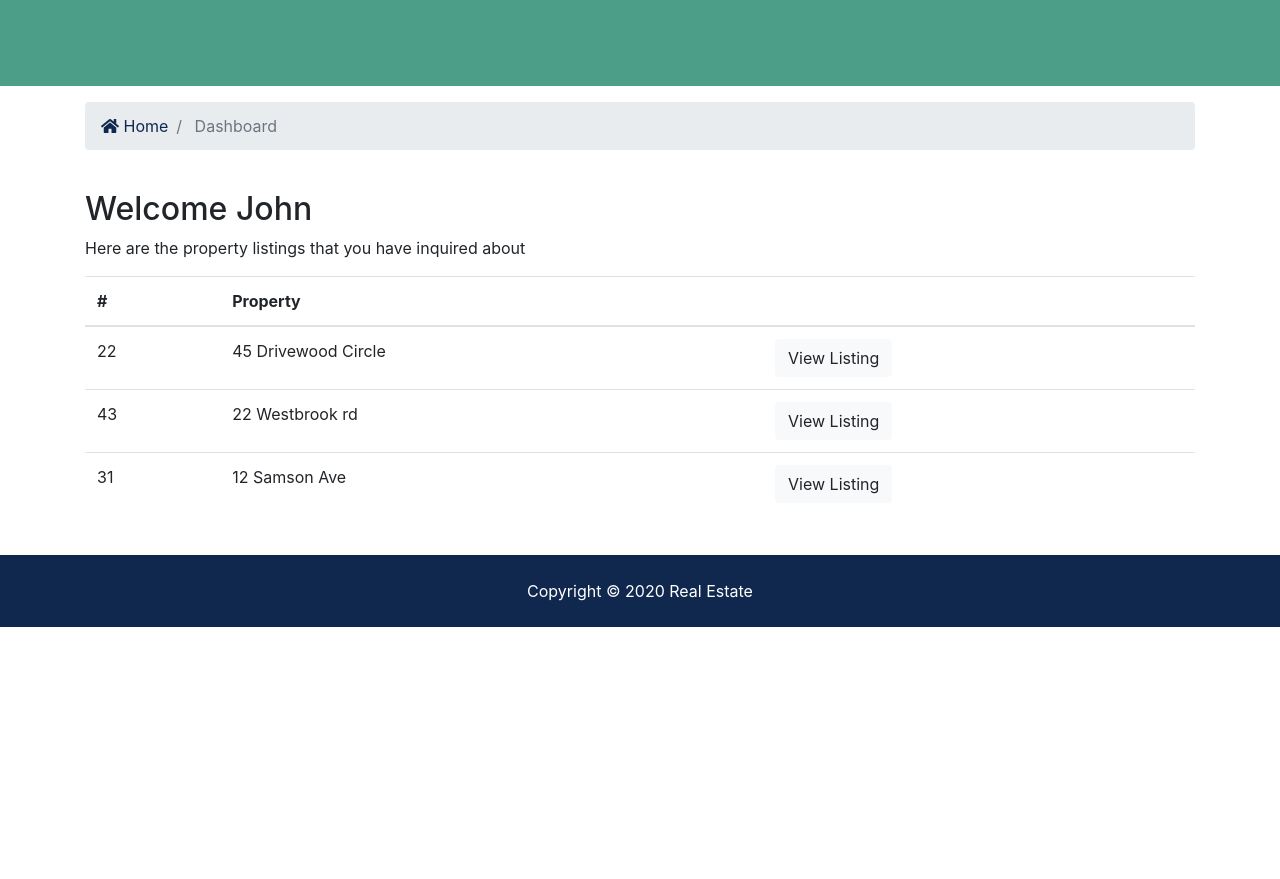
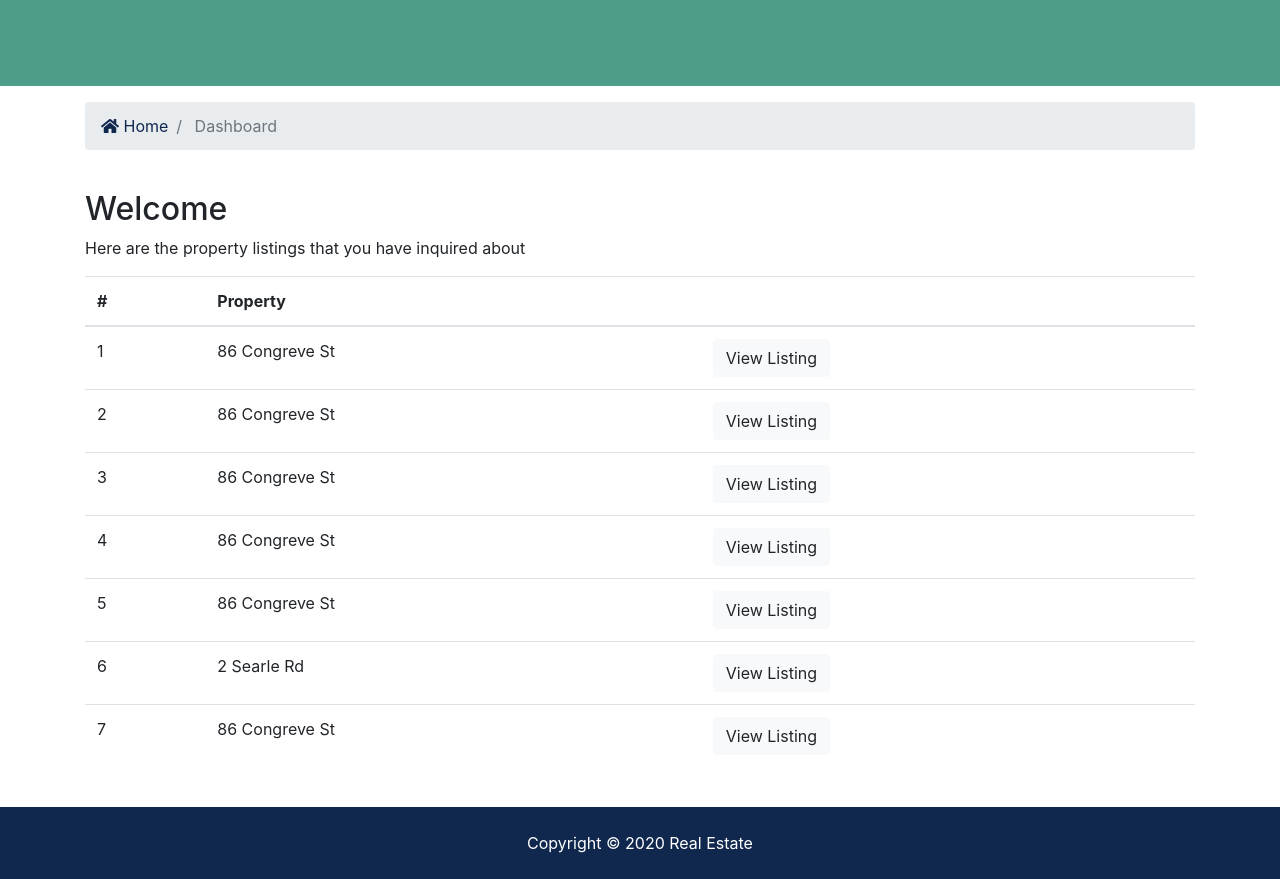
Before and after one commit to mariuspodean/POCU-PD-01, a Django app: template final_project/szilard_vig/realestate_project/templates/accounts/dashboard.html in a window 1280 px wide. Shown: the part 242-1121 px from the top of the page. Before the commit the page ends 869 px from the top, so only its background shows below. Run offline with Django 3.2, Linux system fonts and the light colour scheme; the template is opened without the code that fills it: values that come from a table or form of the project are taken from there, others are empty; a user stored in the database is signed in; data comes from the database, SQL or seed files in the repository; both versions use the stored data as it was after the commit; parts of the project's set-up code (start-up, migrations or seed data) failed here and were passed over; some libraries are stand-ins or nearby versions.

Commit message:
added dynamic values for dashboard

```diff
--- a/final_project/szilard_vig/realestate_project/templates/accounts/dashboard.html
+++ b/final_project/szilard_vig/realestate_project/templates/accounts/dashboard.html
@@ -37,7 +37,8 @@
     <div class="container">
       <div class="row">
         <div class="col-md-12">
-          <h2>Welcome John</h2>
+          <h2>Welcome {{ user.first_name }}</h2>
+          {% if inquiries %}
             <p>Here are the property listings that you have inquired about</p>
             <table class="table">
               <thead>
@@ -48,29 +49,20 @@
                 </tr>
               </thead>
               <tbody>
+                {% for inquiry in inquiries%}
                   <tr>
-                <td>22</td>
-                <td>45 Drivewood Circle</td>
+                    <td>{{ inquiry.id }}</td>
+                    <td>{{ inquiry.listing }}</td>
                     <td>
-                  <a class="btn btn-light" href="#">View Listing</a>
+                      <a class="btn btn-light" href="{% url 'listing' inquiry.listing_id %}">View Listing</a>
                     </td>
                   </tr>
-              <tr>
-                <td>43</td>
-                <td>22 Westbrook rd</td>
-                <td>
-                  <a class="btn btn-light" href="#">View Listing</a>
-                </td>
-              </tr>
-              <tr>
-                <td>31</td>
-                <td>12 Samson Ave</td>
-                <td>
-                  <a class="btn btn-light" href="#">View Listing</a>
-                </td>
-              </tr>
+                {% endfor%}
               </tbody>
             </table>
+            {% else %}
+              <p>You have no Inquieries</p>
+            {% endif %}
         </div>
       </div>
     </div>
--- a/final_project/szilard_vig/realestate_project/templates/pages/index.html
+++ b/final_project/szilard_vig/realestate_project/templates/pages/index.html
@@ -141,21 +141,18 @@
         <div class="col-md-4">
           <i class="fas fa-comment fa-4x mr-4"></i>
           <hr>
-          <h3>Consulting Services</h3>
           <p>Lorem ipsum dolor sit amet consectetur adipisicing elit. Incidunt, debitis nam! Repudiandae, provident iste consequatur
             hic dignissimos ratione ea quae.</p>
         </div>
         <div class="col-md-4">
           <i class="fas fa-home fa-4x mr-4"></i>
           <hr>
-          <h3>Propery Management</h3>
           <p>Lorem ipsum dolor sit amet consectetur adipisicing elit. Incidunt, debitis nam! Repudiandae, provident iste consequatur
             hic dignissimos ratione ea quae.</p>
         </div>
         <div class="col-md-4">
           <i class="fas fa-suitcase fa-4x mr-4"></i>
           <hr>
-          <h3>Renting & Selling</h3>
           <p>Lorem ipsum dolor sit amet consectetur adipisicing elit. Incidunt, debitis nam! Repudiandae, provident iste consequatur
             hic dignissimos ratione ea quae.</p>
         </div>
```
Also changed, not shown: final_project/szilard_vig/realestate_project/accounts/views.py (+6 -1 lines), final_project/szilard_vig/realestate_project/db.sqlite3. Lines whose indentation alone changed are shown as unchanged.
